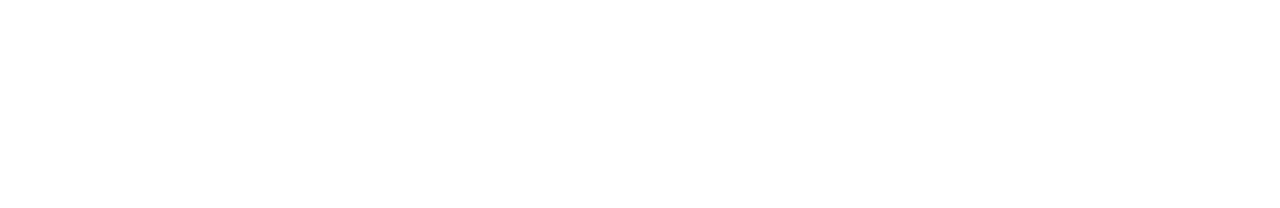
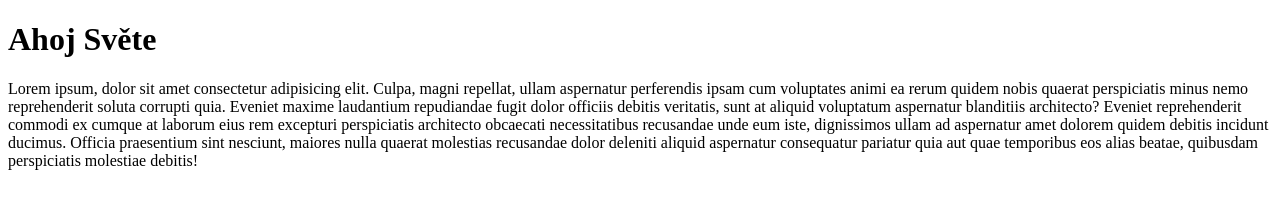
Before and after one commit to sztrapkovaveronika/muj-web, a plain HTML site: page index.html in a window 1280 px wide. Drawn offline with Linux system fonts and the light colour scheme.

Commit message:
Uprava obsahu webu

```diff
--- a/index.html
+++ b/index.html
@@ -6,6 +6,8 @@
     <title>Document</title>
 </head>
 <body>
-    <h1
+    <h1>Ahoj Světe</h1>
+
+    <p>Lorem ipsum, dolor sit amet consectetur adipisicing elit. Culpa, magni repellat, ullam aspernatur perferendis ipsam cum voluptates animi ea rerum quidem nobis quaerat perspiciatis minus nemo reprehenderit soluta corrupti quia. Eveniet maxime laudantium repudiandae fugit dolor officiis debitis veritatis, sunt at aliquid voluptatum aspernatur blanditiis architecto? Eveniet reprehenderit commodi ex cumque at laborum eius rem excepturi perspiciatis architecto obcaecati necessitatibus recusandae unde eum iste, dignissimos ullam ad aspernatur amet dolorem quidem debitis incidunt ducimus. Officia praesentium sint nesciunt, maiores nulla quaerat molestias recusandae dolor deleniti aliquid aspernatur consequatur pariatur quia aut quae temporibus eos alias beatae, quibusdam perspiciatis molestiae debitis!</p>
 </body>
 </html>
```
Also changed, not shown: style.css (added).
